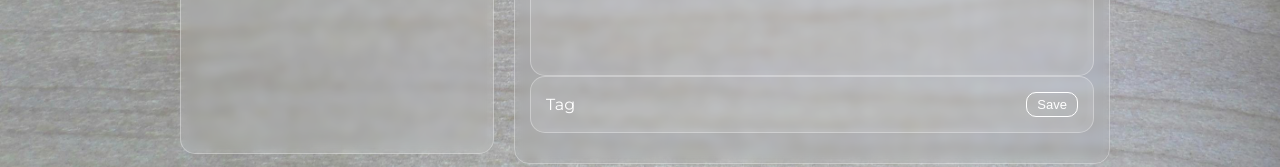
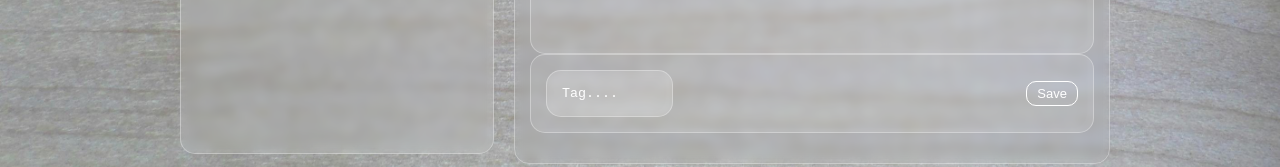
Before and after one commit to Joseph-Patton/notes-app, a React (Create React App) app in the folder frontend/: page / in a window 1280 px wide. Shown: the part 626-793 px from the top of the page. Built offline with nearby package versions, Linux system fonts and the light colour scheme.

Commit message:
add working tag textbox to UI

```diff
--- a/frontend/src/Components/EditPanel.js
+++ b/frontend/src/Components/EditPanel.js
@@ -1,13 +1,13 @@
 import { React } from "react";
 function EditPanel({
-  textHandler,
+  contentHandler,
   titleHandler,
   tagHandler,
   //saveHandler,
   createNote,
-  inputText,
+  inputContent,
   inputTitle,
-  InputTag,
+  inputTag,
 }) {
   return (
     <div
@@ -21,19 +21,27 @@ function EditPanel({
         value={inputTitle}
         placeholder="Title...."
         onChange={titleHandler}
-        maxLength="100"
+        maxLength="50"
       ></textarea>
       <textarea
         className="text box"
         cols="10"
         rows="5"
-        value={inputText}
+        value={inputContent}
         placeholder="Content...."
-        onChange={textHandler}
+        onChange={contentHandler}
         maxLength="100"
       ></textarea>
       <div className="footer box">
-        <span className="label">Tag</span>
+        <textarea
+          className="tag box"
+          cols="10"
+          rows="1"
+          value={inputTag}
+          placeholder="Tag...."
+          onChange={tagHandler}
+          maxLength="15"
+        ></textarea>
         <button className="save" onClick={createNote}>
           Save
         </button>
--- a/frontend/src/Components/MainUI.js
+++ b/frontend/src/Components/MainUI.js
@@ -9,13 +9,13 @@ function MainUI() {
   const apiUrl = "http://localhost:8000"; // TODO add as argument
   const [notes, setNotes] = useState([]);
   //const [newNote, setNewNote] = useState([]);
-  const [inputText, setInputText] = useState("");
+  const [inputContent, setInputContent] = useState("");
   const [inputTitle, setInputTitle] = useState("");
   const [inputTag, setInputTag] = useState("");
 
   // get text and store in state
-  const textHandler = (e) => {
-    setInputText(e.target.value);
+  const contentHandler = (e) => {
+    setInputContent(e.target.value);
   };
   const titleHandler = (e) => {
     setInputTitle(e.target.value);
@@ -38,15 +38,10 @@ function MainUI() {
   // }, [backendName, apiUrl]);
   const createNote = async (e) => {
     e.preventDefault();
-    // const testNote = {
-    //   title: inputTitle,
-    //   text: inputText,
-    //   tag: inputTag,
-    // };
     const testNote = {
-      title: "Frontend Title",
-      content: "frontend content",
-      tag: "frontend tag",
+      title: inputTitle,
+      content: inputContent,
+      tag: inputTag,
     };
     try {
       await axios.post(`${apiUrl}/notes`, testNote);
@@ -56,25 +51,9 @@ function MainUI() {
     }
     //clear the textarea
     setInputTitle("");
-    setInputText("");
+    setInputContent("");
     setInputTag("");
   };
-  // add new note to the state array
-  // const saveHandler = () => {
-  //   setNotes((prevState) => [
-  //     ...prevState,
-  //     {
-  //       id: uuid(),
-  //       title: inputTitle,
-  //       text: inputText,
-  //       tag: inputTag,
-  //     },
-  //   ]);
-  //   //clear the textarea
-  //   setInputTitle("");
-  //   setInputText("");
-  //   setInputTag("");
-  // };
   //delete note function
   const deleteNote = (id) => {
     const filteredNotes = notes.filter((note) => note.id !== id);
@@ -85,12 +64,12 @@ function MainUI() {
       <NoteList notes={notes} deleteNote={deleteNote} />
       <EditPanel
         titleHandler={titleHandler}
-        textHandler={textHandler}
+        contentHandler={contentHandler}
         tagHandler={tagHandler}
         //saveHandler={saveHandler}
         createNote={createNote}
         inputTitle={inputTitle}
-        inputText={inputText}
+        inputContent={inputContent}
         inputTag={inputTag}
       />
     </div>
--- a/frontend/src/Components/NoteList.js
+++ b/frontend/src/Components/NoteList.js
@@ -14,7 +14,7 @@ function NoteList({ notes, deleteNote }) {
           key={note.id}
           id={note.id}
           title={note.title}
-          text={note.text}
+          content={note.content}
           tag={note.tag}
           deleteNote={deleteNote}
         />
--- a/frontend/src/Components/NotePreview.js
+++ b/frontend/src/Components/NotePreview.js
@@ -1,11 +1,11 @@
 import { React } from "react";
 import "./css/NoteList.css";
 import DeleteForeverOutlinedIcon from "@mui/icons-material/DeleteForeverOutlined";
-function NotePreview({ id, text, title, tag, deleteNote }) {
+function NotePreview({ id, content, title, tag, deleteNote }) {
   return (
     <div className="note-preview box">
       <div className="title overflow">{title}</div>
-      <div className="text">{text}</div>
+      <div className="text">{content}</div>
       <div className="footer" style={{ justifyContent: "flex-end" }}>
         <div className="tag">{tag}</div>
         <DeleteForeverOutlinedIcon
```
